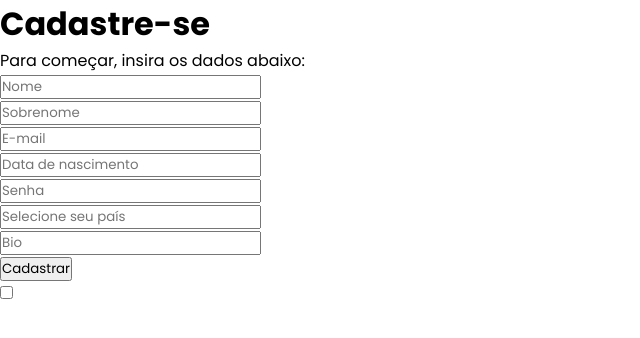
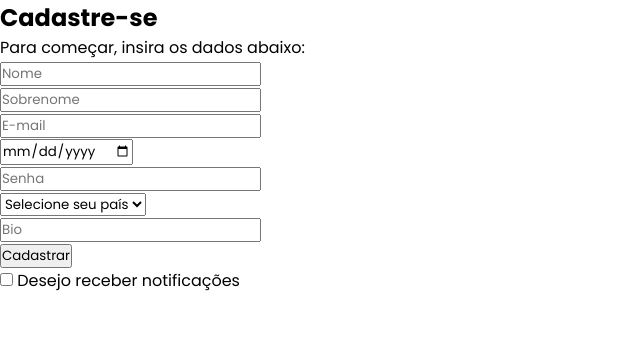
Before and after one commit to tracefinance/frontend-challenge, a Next.js app: page / in a window 1280 px wide. Shown: the top 338 px of the page, without its empty margins (0-640 px from the left). Built offline with nearby package versions, Linux system fonts and the light colour scheme.

Commit message:
base do formulário criada

```diff
--- a/pages/index.tsx
+++ b/pages/index.tsx
@@ -7,10 +7,11 @@ const Home: NextPage = () => {
     name: "",
     lastName: "",
     email: "",
-    birthDate: "",
+    dateOfBirthday: "",
     password: "",
     country: "",
     bio: "",
+    receiveNotifications: "",
   });
 
   const onChangeInput = (e) =>
@@ -19,6 +20,19 @@ const Home: NextPage = () => {
   const sendRegistration = async (e) => {
     e.preventDefault();
     console.log(dataForm.name);
+    {
+      /*try {
+      const res = await fetch(
+        "https://629f52338b939d3dc29519e3.mockapi.io/api/challenge/user",
+        {
+          method: "POST",
+          body: JSON.stringify(dataForm),
+        }
+      );
+    } catch (err) {
+      console.log(err);
+    }*/
+    }
   };
 
   return (
@@ -39,7 +53,7 @@ const Home: NextPage = () => {
           rel="stylesheet"
         />
       </Head>
-      <div>
+      <section>
         <h1>Cadastre-se</h1>
         <p>Para começar, insira os dados abaixo:</p>
         <form onSubmit={sendRegistration}>
@@ -51,32 +65,69 @@ const Home: NextPage = () => {
             value={dataForm.name}
           ></input>
           <br />
-          <input type="text" name="lastName" placeholder="Sobrenome"></input>
+          <input
+            type="text"
+            name="lastName"
+            placeholder="Sobrenome"
+            onChange={onChangeInput}
+            value={dataForm.lastName}
+          ></input>
           <br />
-          <input type="email" name="email" placeholder="E-mail"></input>
+          <input
+            type="email"
+            name="email"
+            placeholder="E-mail"
+            onChange={onChangeInput}
+            value={dataForm.email}
+          ></input>
+          <br />
+          <input
+            type="date"
+            name="dateOfBirthday"
+            placeholder="Data de nascimento"
+            onChange={onChangeInput}
+            value={dataForm.dateOfBirthday}
+          ></input>
+          <br />
+          <input
+            type="password"
+            name="password"
+            placeholder="Senha"
+            onChange={onChangeInput}
+            value={dataForm.password}
+          ></input>
+          <br />
+          <select
+            name="country"
+            placeholder="Selecione seu país"
+            onChange={onChangeInput}
+            value={dataForm.country}
+          >
+            <option disabled="disabled" selected="selected">
+              Selecione seu país
+            </option>
+          </select>
           <br />
           <input
             type="text"
-            name="birthDate"
-            placeholder="Data de nascimento"
+            name="bio"
+            placeholder="Bio"
+            onChange={onChangeInput}
+            value={dataForm.bio}
           ></input>
-          <br />
-          <input type="password" name="password" placeholder="Senha"></input>
-          <br />
-          <input
-            type="text"
-            name="country"
-            placeholder="Selecione seu país"
-          ></input>
-          <br />
-          <input type="text" name="bio" placeholder="Bio"></input>
           <br />
           <button type="submit">Cadastrar</button>
           <br />
-          <input type="checkbox"></input>
+          <input
+            type="checkbox"
+            name="receiveNotifications"
+            onChange={onChangeInput}
+            value={dataForm.receiveNotifications}
+          ></input>{" "}
+          <span>Desejo receber notificações</span>
           <br />
         </form>
-      </div>
+      </section>
     </div>
   );
 };
```
